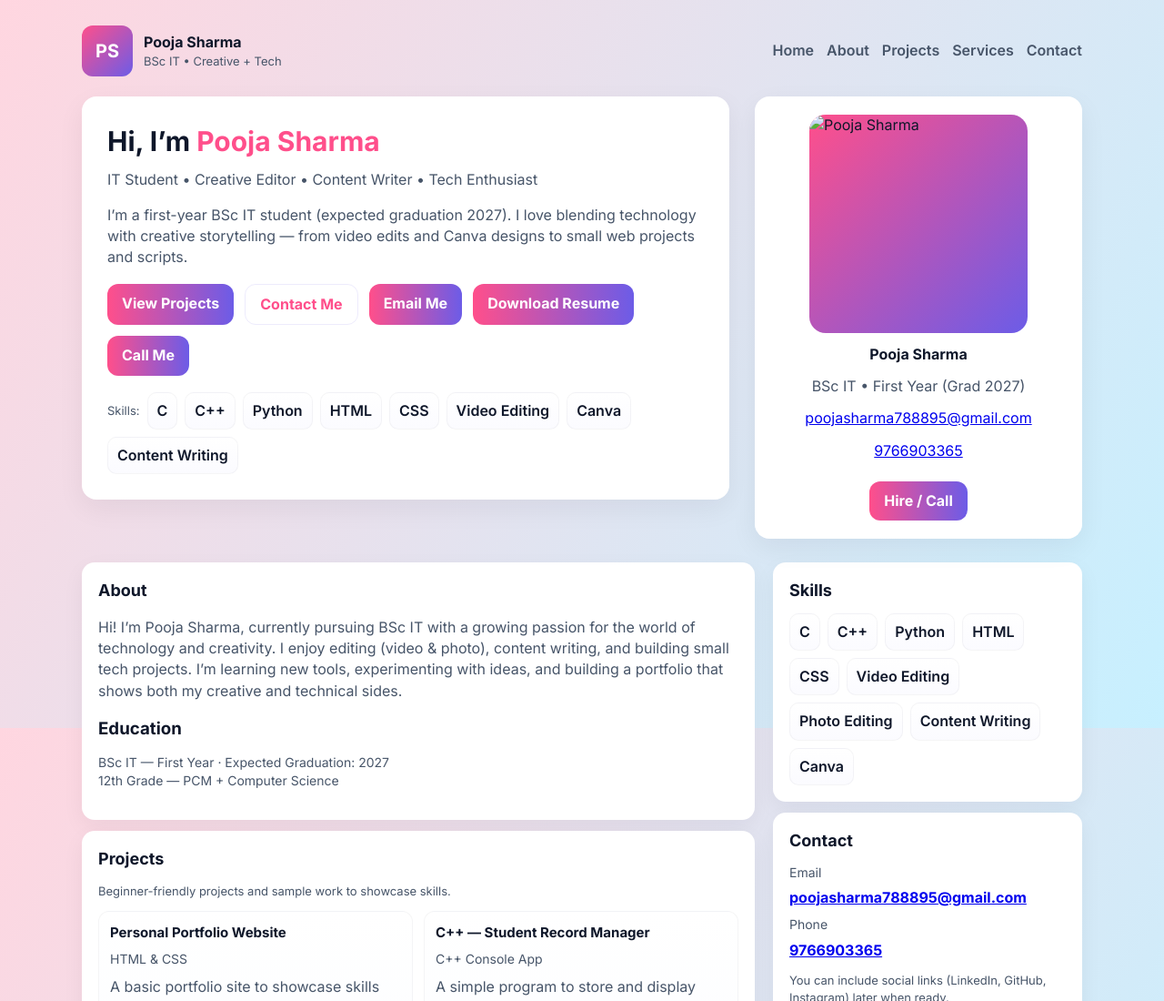
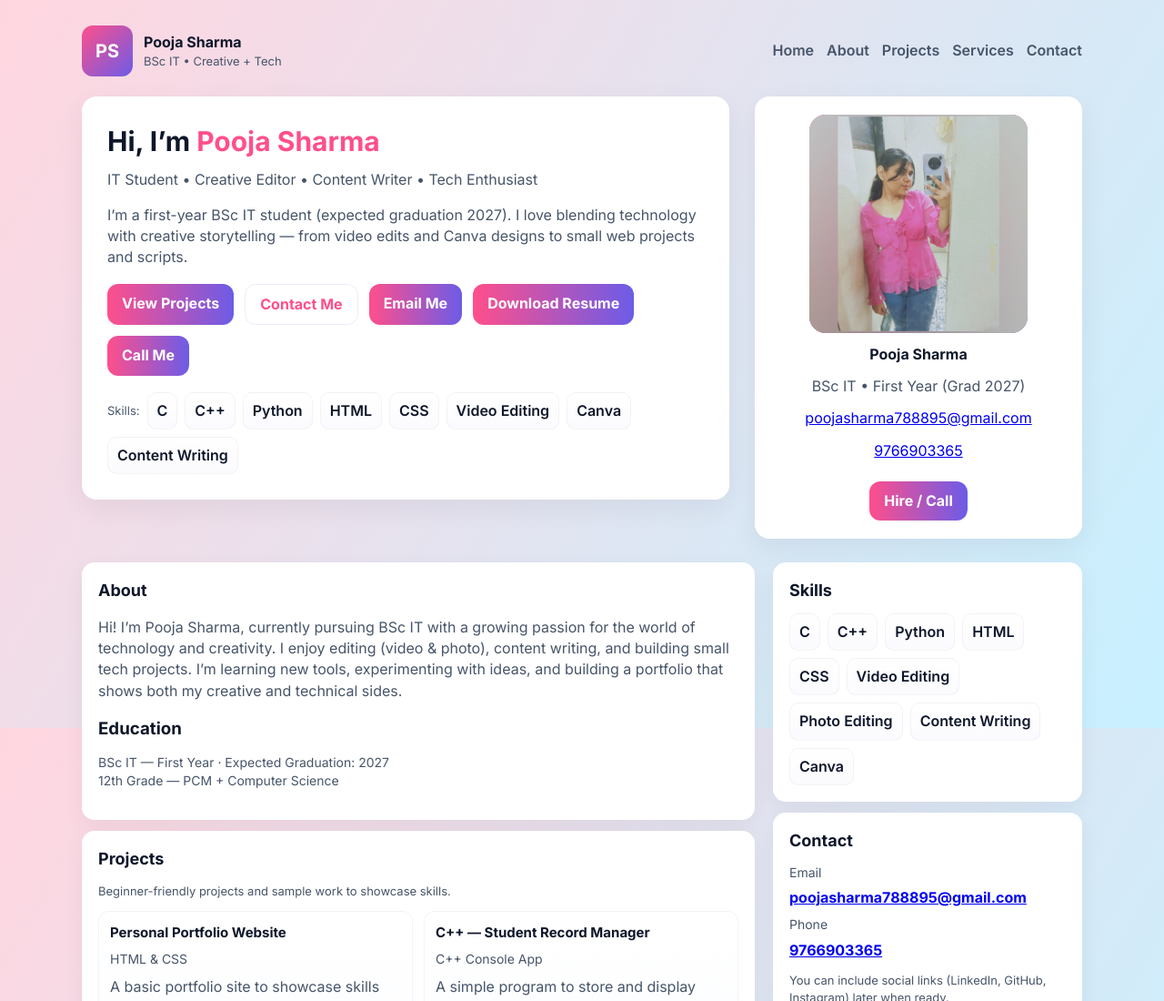
Before and after one commit to poojasharma788895-ai/pooja-portfolioo, a plain HTML site: page index.html in a window 1280 px wide. Shown: the top 1100 px of the page at 91% size. Drawn offline with Linux system fonts and the light colour scheme.

Commit message:
Update index.html

```diff
--- a/index.html
+++ b/index.html
@@ -142,7 +142,9 @@
         </div>
 
         <aside class="hero-card profile-box">
-          <img src="images/profile.jpg" alt="Pooja Sharma" class="profile-pic">
+
+          <img src="profile.jpg" alt="Pooja Sharma" class="profile-pic">
+
           <div style="font-weight:700">Pooja Sharma</div>
           <div class="meta">BSc IT • First Year (Grad 2027)</div>
           <div class="meta"><a href="mailto:poojasharma788895@gmail.com">poojasharma788895@gmail.com</a></div>
```
